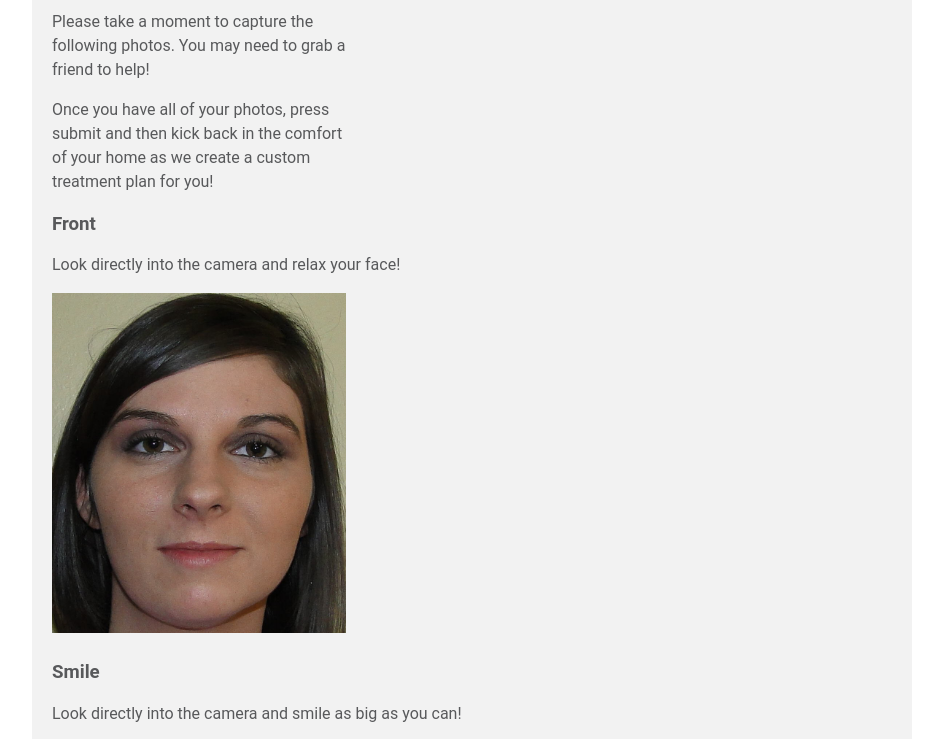
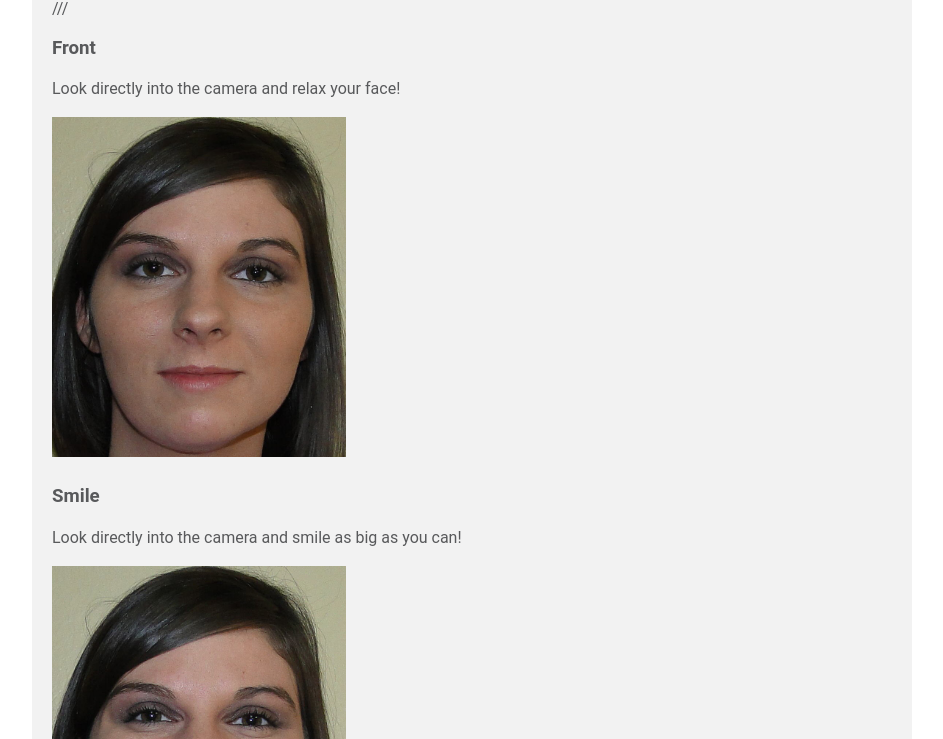
Before and after one commit to HopkinsBraces/virtual-consult, a plain HTML site: page index.html in a window 1280 px wide. Shown: the part 153-892 px from the top of the page, without its empty margins (168-1111 px from the left). Drawn offline with Linux system fonts and the light colour scheme.

Commit message:
testing branch stuff

```diff
--- a/index.html
+++ b/index.html
@@ -20,12 +20,7 @@
     <div class="wrapper">
       <div class="responsive">
         <h2>Getting Started!</h2>
-        <p>
-          Please take a moment to capture the following photos. You may need to grab a friend to help!
-        </p>
-        <p>
-          Once you have all of your photos, press submit and then kick back in the comfort of your home as we create a custom treatment plan for you!
-        </p>
+        ///
       </div>
       <div class="virtual-example">
         <h3>Front</h3>
```
